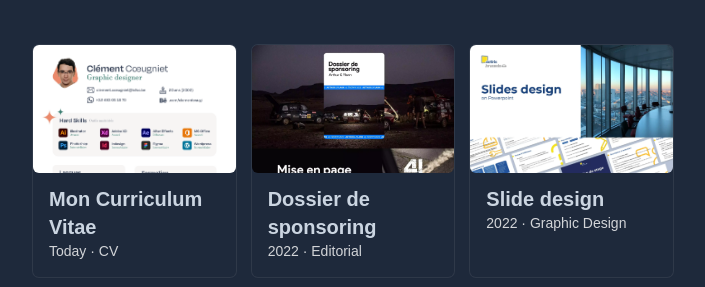
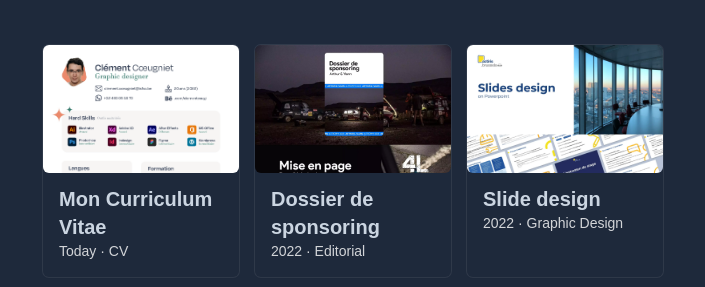
Before and after one commit to sugiiiiii/clement-cg, a website: page index.html in a window 1280 px wide. Shown: the part 279-566 px from the top of the page, without its empty margins (287-992 px from the left). Drawn offline with nearby package versions, Linux system fonts and the light colour scheme; a web font is replaced by a local one.

Commit message:
Update index.html

```diff
--- a/index.html
+++ b/index.html
@@ -12,7 +12,7 @@
     <link rel="stylesheet" href="https://unicons.iconscout.com/release/v4.0.0/css/line.css">
     <link rel="shortcut icon" href="./src/img/icon.png" type="image/x-icon">
 </head>
-<body class="dark:bg-slate-800 bg-white dark:text-white text-slate-900">
+<body class="dark:bg-slate-800 bg-white dark:text-white text-slate-900 px-5">
     <!-- Initier les styles utilisées dans des popup, pour que POSTCSS l'ajoute à l'output tailwind -->
     <div class="hidden">
         <ul class="list-disc list-outside ml-6"></ul>
```
